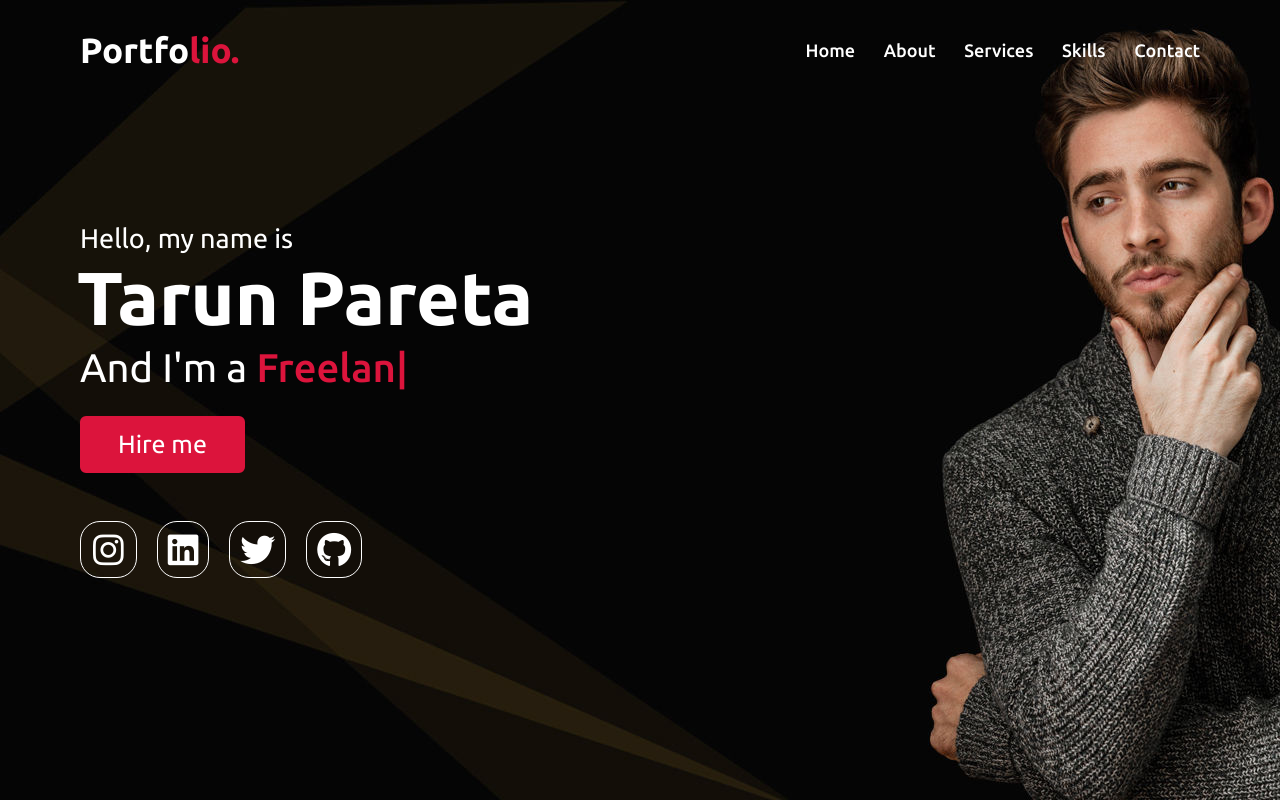
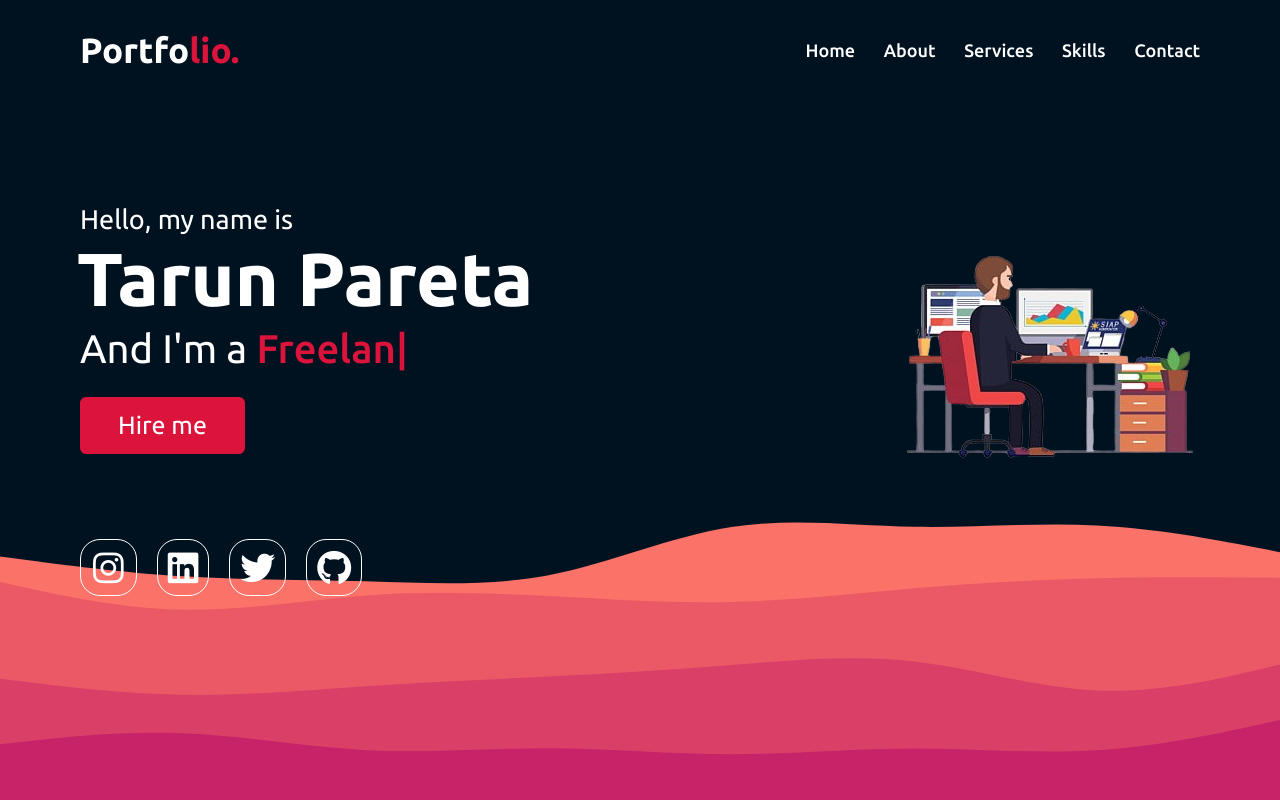
Before and after one commit to tarun08pareta/Portfolio, a plain HTML site: page index.html in a window 1280 px wide. Shown: the top 802 px of the page. Drawn offline with nearby package versions, Linux system fonts and the light colour scheme; a web font is replaced by a local one.

Commit message:
change home page background and add a new image

```diff
--- a/index.html
+++ b/index.html
@@ -13,7 +13,7 @@
     <script src="https://cdnjs.cloudflare.com/ajax/libs/waypoints/4.0.1/jquery.waypoints.min.js"></script>
     <script src="https://cdnjs.cloudflare.com/ajax/libs/OwlCarousel2/2.3.4/owl.carousel.min.js"></script>
 
-    <link rel="stylesheet" href="https://cdnjs.cloudflare.com/ajax/libs/font-awesome/6.4.2/css/all.min.css"/>
+    <link rel="stylesheet" href="https://cdnjs.cloudflare.com/ajax/libs/font-awesome/6.4.2/css/all.min.css" />
     <link rel="stylesheet"
         href="https://cdnjs.cloudflare.com/ajax/libs/OwlCarousel2/2.3.4/assets/owl.carousel.min.css" />
 
@@ -43,12 +43,16 @@
     <!-- home section start -->
     <section class="home" id="home">
         <div class="max-width">
+            <div class="newHome">
                 <div class="home-content">
                     <div class="text-1">Hello, my name is</div>
                     <div class="text-2">Tarun Pareta</div>
                     <div class="text-3">And I'm a <span class="typing"></span></div>
                     <a href="#">Hire me</a>
-
+                </div>
+                <div class="image">
+                    <img src="images/techinacal.png" alt="">
+                </div>
             </div>
             <!-- linkdln start -->
             <div class="page-1 ">
@@ -57,9 +61,11 @@
 
                 <div class="social container">
                     <div> <a href="#" target="_blank"><i class="fa-brands fa-instagram"></i></a></div>
-        <div><a href="https://www.linkedin.com/feed/" target="_blank"> <i class="fa-brands fa-linkedin"></i></a></div>
+                    <div><a href="https://www.linkedin.com/feed/" target="_blank"> <i
+                                class="fa-brands fa-linkedin"></i></a></div>
                     <div><a href="#" target="_blank"><i class="fa-brands fa-twitter"></i></a></div>
-        <div><a href="https://github.com/tarun08pareta?tab=repositories" target="_blank"><i class="fa-brands fa-github"></i></a></div>
+                    <div><a href="https://github.com/tarun08pareta?tab=repositories" target="_blank"><i
+                                class="fa-brands fa-github"></i></a></div>
                 </div>
 
 
@@ -68,7 +74,7 @@
             <!-- linkdln end          -->
 
         </div>
-
+        <!-- <div class="image"><img src="images/techinacal.png" alt=""width="420px"></div> -->
     </section>
 
     <!-- about section start -->
--- a/style.css
+++ b/style.css
@@ -169,7 +169,8 @@ section .title::after{
 .home{
     display: flex;
     /* flex-direction: column; */
-    background: url("images/banner.jpg") no-repeat center;
+    /* background: url("images/banner.jpg") no-repeat center; */
+    background: url("images/layered-waves-haikei\ \(2\).svg") no-repeat center;
     /* background: #002233; */
     height: 100vh;
     color: #fff;
@@ -177,12 +178,20 @@ section .title::after{
     background-size: cover;
     background-attachment: fixed;
     font-family: 'Ubuntu', sans-serif;
+    /* justify-content: space-evenly; */
 }
+
+.newHome{
+    display: flex;
+    width: 100%;
+    justify-content: space-between;
+}
+
 .home .max-width{
   width: 100%;
   display: flex;
   flex-direction: column;
-  gap: 3rem;
+  gap: 2rem;
 }
 .home .max-width .row{
   margin-right: 0;
@@ -218,6 +227,18 @@ section .title::after{
 .home .home-content a:hover{
     color: crimson;
     background: none;
+}
+
+ /* Default style for the image */
+ .image {
+    display: none; /* Hide the image by default */
+}
+
+/* Media query for laptop screens */
+@media only screen and (min-width: 1024px) {
+    .image {
+        display: block; /* Show the image for screens wider than 1024 pixels */
+    }
 }
 /* lindln start */
 .page-1{
```
Also changed, not shown: images/layered-waves-haikei (2).svg (added), images/profile-1.jpeg (deleted), images/profile-2.jpeg (deleted), images/profile-3.jpeg (deleted), images/profile-4.jpeg (deleted), images/profile-5.jpeg (deleted), images/techinacal.png (added). Lines whose indentation alone changed are shown as unchanged.
